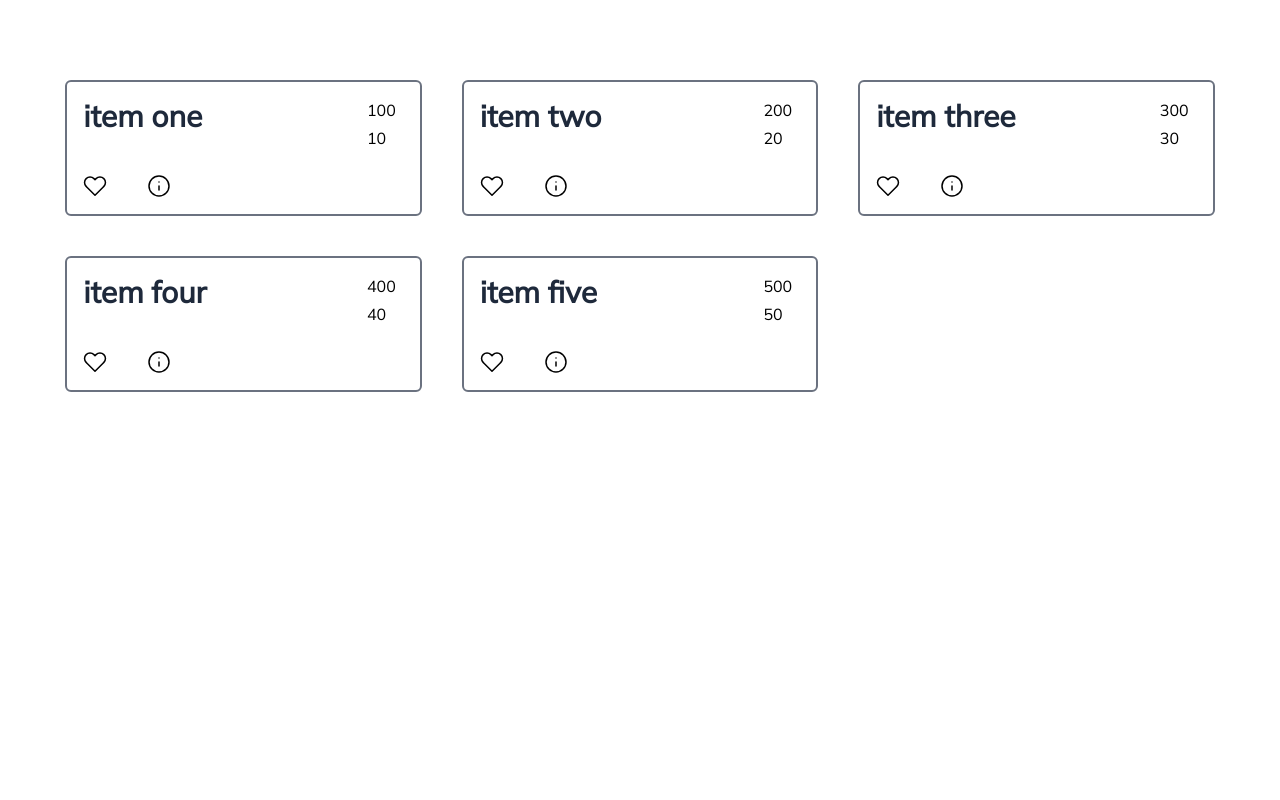
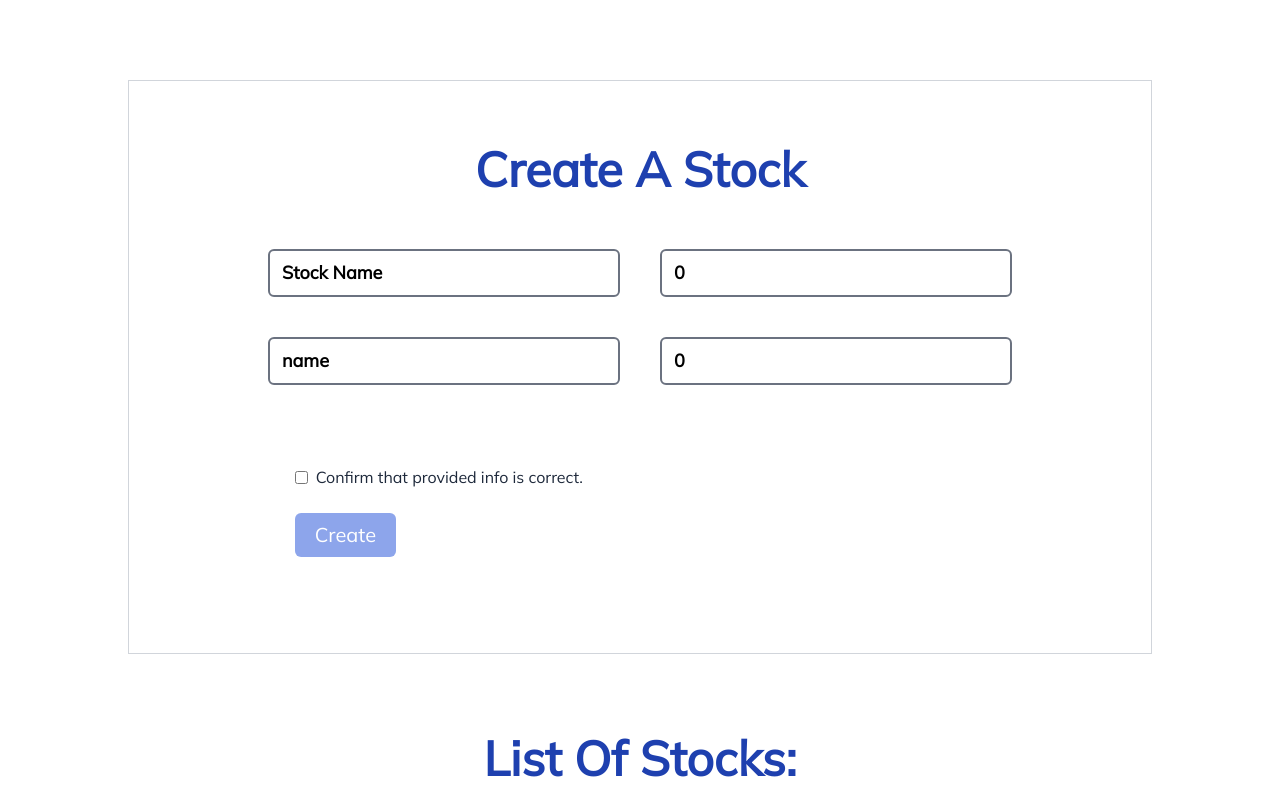
Before and after one commit to rakesh-gupta29/angular-basics, an Angular app: page / in a window 1280 px wide. Shown: the top 800 px of the page. Built offline with nearby package versions, Linux system fonts and the light colour scheme.

Commit message:
forms templates added

```diff
--- a/src/app/app.component.html
+++ b/src/app/app.component.html
@@ -1,6 +1,12 @@
 <main class="py-20">
+  <app-create-stock></app-create-stock>
+  <div class="grid place-content-center pb-10">
+    <h2 class="text-3xl md:text-4xl lg:text-5xl text-blue-800 font-bold">
+      List Of Stocks:
+    </h2>
+  </div>
   <section
-    class="grid grid-cols-1 md:grid-cols-2 lg:grid-cols-3 gap-10 max-w-screen-2xl mx-auto px-3 md:w-11/12"
+    class="grid grid-cols-1 md:grid-cols-2 lg:grid-cols-3 gap-10 max-w-screen-lg mx-auto px-3 md:w-11/12"
   >
     <div *ngFor="let elem of stocks; let i = index; let e = even">
       <app-stock-item
--- a/src/app/app.component.ts
+++ b/src/app/app.component.ts
@@ -72,7 +72,4 @@ export class AppComponent
   ngOnChanges(changes: SimpleChanges): void {
     console.log('App Component - On Changes - ', changes);
   }
-  testMethod() {
-    console.log('test method for app componet was triggered');
-  }
 }
--- a/src/app/app.module.ts
+++ b/src/app/app.module.ts
@@ -6,11 +6,13 @@ import { BrowserModule } from '@angular/platform-browser';
 import { AppRoutingModule } from './app-routing.module';
 import { AppComponent } from './app.component';
 import { StockItemComponent } from './stock/stock-item/stock-item.component';
+import { CreateStockComponent } from './stock/create-stock/create-stock.component';
+import { FormsModule } from '@angular/forms';
 
 @NgModule({
   // mark this as angular module
-  declarations: [AppComponent, StockItemComponent], // which component and directives  is to be used
-  imports: [BrowserModule, AppRoutingModule], // modules  to be loaded for the app
+  declarations: [AppComponent, StockItemComponent, CreateStockComponent], // which component and directives  is to be used
+  imports: [BrowserModule, AppRoutingModule, FormsModule], // modules  to be loaded for the app
   providers: [],
   bootstrap: [AppComponent], // entry point module for starting the application
 })
--- a/src/app/model/stock.ts
+++ b/src/app/model/stock.ts
@@ -4,7 +4,7 @@ export class Stock {
     public price: number,
     public code: string,
     public previousPrice: number,
-    public id: string,
+    public id?: string,
     public isFav: boolean = false
   ) {}
   hasIncreased(): boolean {
--- /dev/null
+++ b/src/app/stock/create-stock/create-stock.component.html
@@ -0,0 +1,68 @@
+<section class="border-1 border-gray-300 max-w-screen-lg mx-auto mb-20 py-16">
+  <div class="grid place-content-center pb-10">
+    <h2 class="text-3xl md:text-4xl lg:text-5xl text-blue-800 font-bold">
+      Create A Stock
+    </h2>
+  </div>
+  <form
+    (ngSubmit)="createStock()"
+    class="grid gap-2 md:gap-4 lg:gap-10 grid-cols-1 md:grid-cols-2 md:w-11/12 px-3 my-4 rounded-lg max-w-screen-md mx-auto"
+  >
+    <input
+      type="text"
+      name="stockName"
+      [(ngModel)]="stock.name"
+      class="border-2 border-gray-500 border-solid py-2 px-3 focus:border-blue-500 outline-none rounded-md text-lg font-bold"
+    />
+    <input
+      type="number"
+      name="stockPrice"
+      [(ngModel)]="stock.price"
+      class="border-2 border-gray-500 border-solid py-2 px-3 focus:border-blue-500 outline-none rounded-md text-lg font-bold"
+    />
+    <input
+      type="text"
+      name="stockCode"
+      [(ngModel)]="stock.code"
+      class="border-2 border-gray-500 border-solid py-2 px-3 focus:border-blue-500 outline-none rounded-md text-lg font-bold"
+    />
+    <input
+      type="number"
+      name="stockpreviousPrice"
+      [(ngModel)]="stock.previousPrice"
+      class="border-2 border-gray-500 border-solid py-2 px-3 focus:border-blue-500 outline-none rounded-md text-lg font-bold"
+    />
+    <div class="mt-10 md:w-11/12 px-3 my-4 rounded-lg max-w-screen-md mx-auto">
+      <div
+        class="text-slate-800 flex flex-nowrap gap-2 items-center justify-start"
+      >
+        <input
+          type="checkbox"
+          id="confirmed"
+          name="confirmed"
+          [(ngModel)]="confirmed"
+        />
+        <label for="confirmed">Confirm that provided info is correct.</label>
+      </div>
+      <button
+        class="bg-blue-700 text-white hover:bg-blue-900 px-5 text-xl rounded-md py-2 mt-6 disabled:cursor-not-allowed disabled:opacity-50"
+        type="submit"
+        [disabled]="!confirmed"
+      >
+        Create
+      </button>
+    </div>
+  </form>
+</section>
+
+<!--  how the state of form is made available to us is through css classes: The ngModel
+directive changes and adds CSS classes to the element it is on
+
+             if true       if false
+Visited   ng-touched     ng-untouched
+Changed   ng-dirty     ng-pristine
+Valid   ng-valid     ng-invalid
+
+
+
+-->
--- /dev/null
+++ b/src/app/stock/create-stock/create-stock.component.ts
@@ -0,0 +1,21 @@
+import { Component, OnInit } from '@angular/core';
+import { Stock } from 'src/app/model/stock';
+
+@Component({
+  selector: 'app-create-stock',
+  templateUrl: './create-stock.component.html',
+  styleUrls: ['./create-stock.component.css'],
+})
+export class CreateStockComponent {
+  public stock: Stock;
+  public confirmed: boolean;
+  public setValue(event: Event): void {
+    this.stock.name = (event.target as HTMLInputElement).value;
+  }
+  constructor() {
+    this.stock = new Stock('Stock Name', 0, 'name', 0);
+  }
+  createStock() {
+    alert('Creating a Stock');
+  }
+}
--- a/src/styles.css
+++ b/src/styles.css
@@ -6,3 +6,10 @@
 body {
   font-family: "Mulish", san-serif;
 }
+
+.d {
+  @apply border-2 border-solid border-red-900;
+}
+.ng-invalid {
+  @apply bg-red-100;
+}
--- a/tailwind.config.js
+++ b/tailwind.config.js
@@ -2,7 +2,11 @@
 module.exports = {
   content: ["./src/**/*.{html,ts}"],
   theme: {
-    extend: {},
+    extend: {
+      borderWidth: {
+        1: "1px",
+      },
+    },
   },
   plugins: [],
 };
```
Also changed, not shown: doubts.txt (added), src/app/stock/create-stock/create-stock.component.css (added), 2 other files (tests, documents, lock files or other folders).
